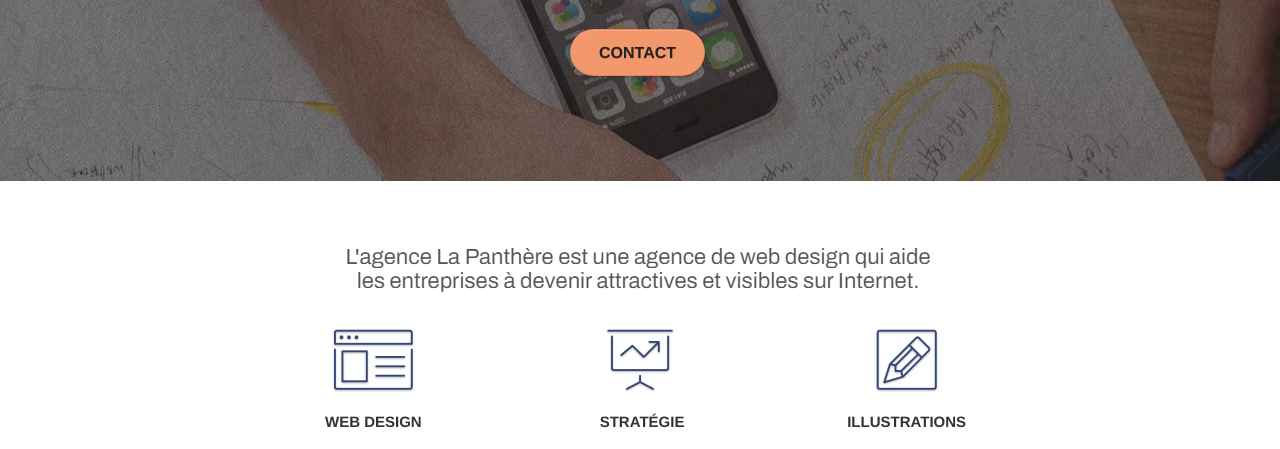
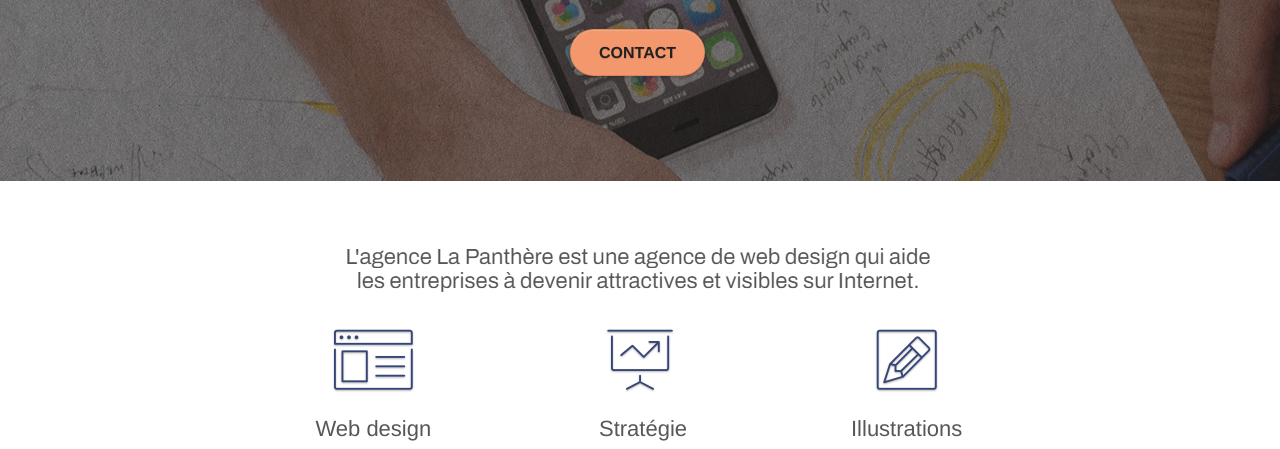
Before and after one commit to Lamouett3/P4_La_Panthere, a plain HTML site: page index.html in a window 1280 px wide. Shown: the part 351-800 px from the top of the page. Drawn offline with Linux system fonts and the light colour scheme.

Commit message:
title hierarchy

```diff
--- a/index.html
+++ b/index.html
@@ -92,9 +92,9 @@
 				<div class="text-center">
 					<span class="et-icon-browser sm-shadow icon-dark-slate-blue icons icon-lg"></span>
 				</div>
-				<h3 class="mg-md text-center">
+				<h2 class="mg-md text-center">
 					Web design
-				</h3>
+				</h2>
 				<p class="text-center ">
 					Que vous ayez un site web qui a besoin d&rsquo;un rafraîchissement ou que vous partiez de zéro, laissez-nous vous réaliser un design dont vous serez fier.
 				</p>
@@ -103,9 +103,9 @@
 				<div class="text-center">
 					<span class="et-icon-presentation sm-shadow icon-dark-slate-blue icons icon-lg"></span>
 				</div>
-				<h3 class="mg-md text-center">
+				<h2 class="mg-md text-center">
 					&nbsp;Stratégie
-				</h3>
+				</h2>
 				<p class="text-center ">
 					Plutôt que de suggérer des designs à la mode, nous travaillerons avec vous pour comprendre vos objectifs commerciaux afin de vous proposer le meilleur design possible.<br>
 				</p>
@@ -114,9 +114,9 @@
 				<div class="text-center">
 					<span class="et-icon-edit sm-shadow icon-dark-slate-blue icons icon-lg"></span>
 				</div>
-				<h3 class="mg-md text-center">
+				<h2 class="mg-md text-center">
 					Illustrations
-				</h3>
+				</h2>
 				<p class="text-center ">
 					Un bon design n'est rien sans de bonnes illustrations. Laissez faire notre équipe de graphistes talentueux pour donner à vos pages une touche finale d'élégance.
 				</p>
@@ -205,9 +205,9 @@
 <aside class="bloc bgc-dark-slate-blue bg-banniere d-bloc bloc-bg-texture texture-paper" id="bloc-5-cta" role="complementary">
 	<div class="container bloc-lg">
 		<div class="row">
-			<h2 class="mg-md text-center tc-white">
+			<h3 class="mg-md text-center tc-white">
 				Prêt pour redonner vie à votre projet ?<br>Contactez notre équipe !
-			</h2>
+			</h3>
 			<div class="col-sm-12 text-center">
 				<a href="page2.html" class="btn btn-atomic-tangerine btn-clean btn-rd btn-lg cta-hero">Contact</a>
 			</div>
```
